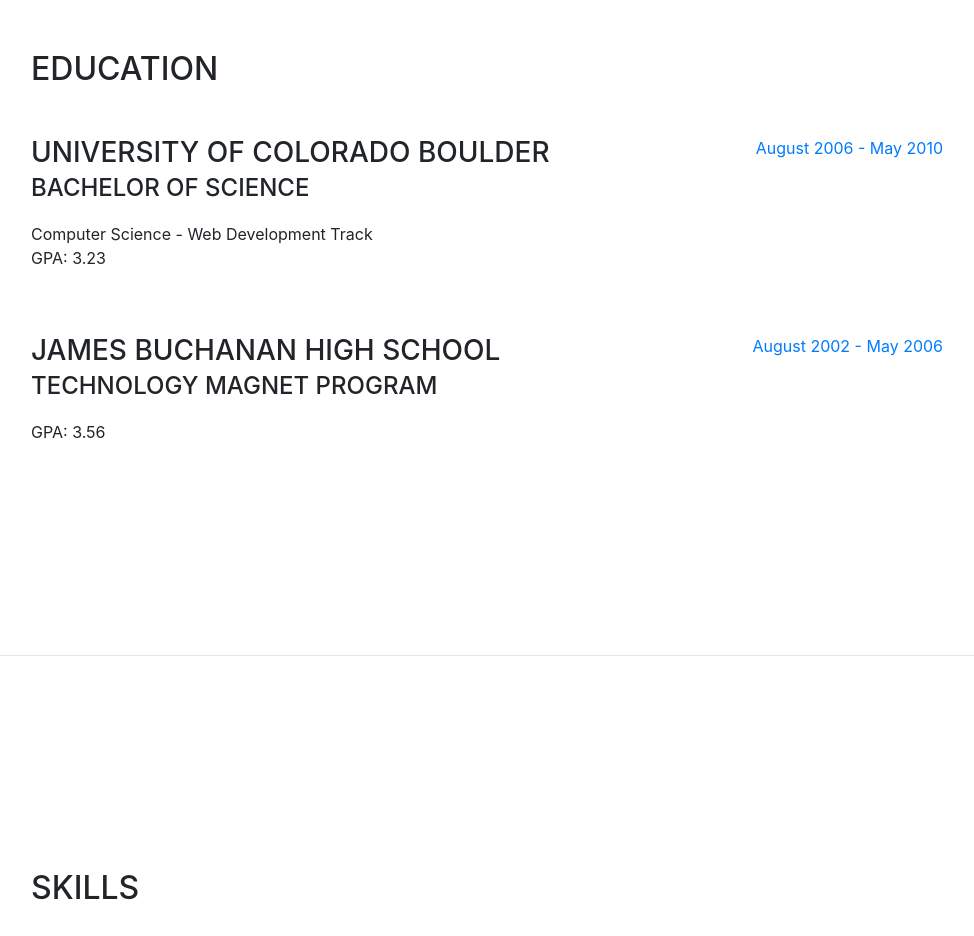
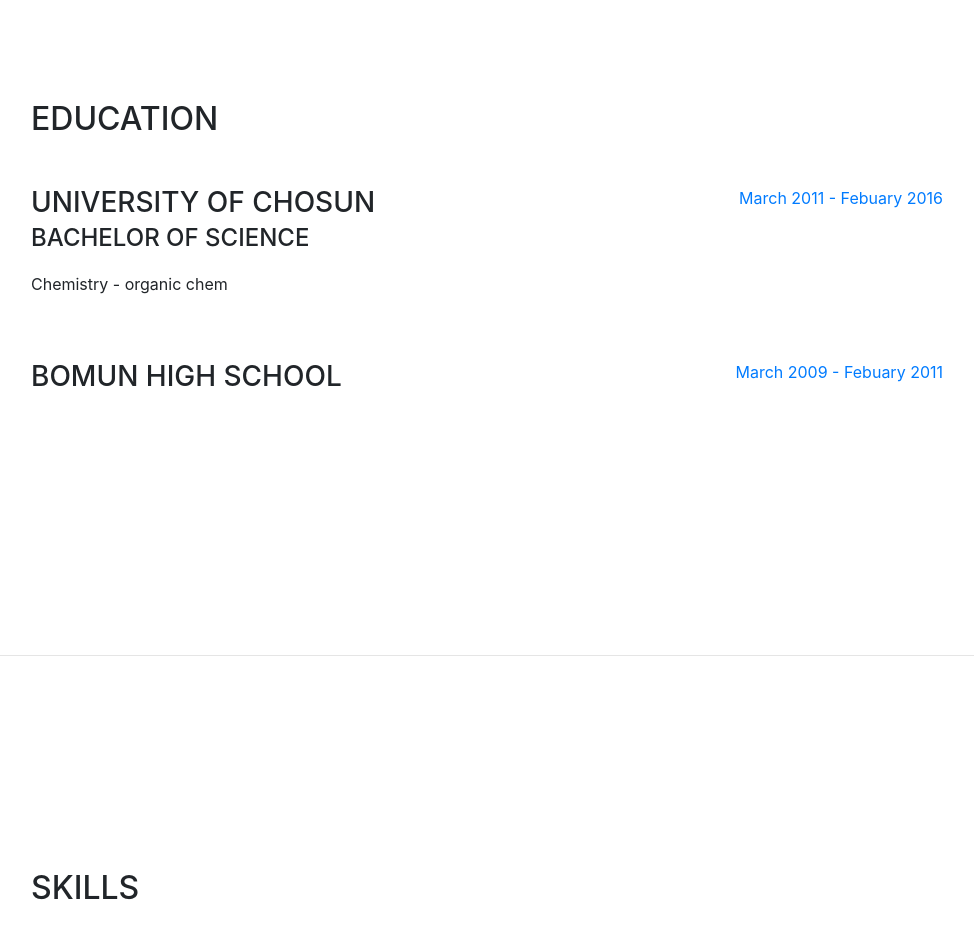
Before and after one commit to munzzzi/munzzzi.github.io, a website with bundled scripts: page index.html in a window 1280 px wide. Shown: the part 2040-2976 px from the top of the page, without its empty margins (289-1263 px from the left). Built offline with nearby package versions, Linux system fonts and the light colour scheme; a web font is replaced by a local one.

Commit message:
학교수정

```diff
--- a/index.html
+++ b/index.html
@@ -149,24 +149,24 @@
 
           <div class="resume-item d-flex flex-column flex-md-row mb-5">
             <div class="resume-content mr-auto">
-              <h3 class="mb-0">University of Colorado Boulder</h3>
+              <h3 class="mb-0">University of chosun</h3>
               <div class="subheading mb-3">Bachelor of Science</div>
-              <div>Computer Science - Web Development Track</div>
-              <p>GPA: 3.23</p>
+              <div>Chemistry - organic chem</div>
+              <p> </p>
             </div>
             <div class="resume-date text-md-right">
-              <span class="text-primary">August 2006 - May 2010</span>
+              <span class="text-primary">March 2011 - Febuary 2016</span>
             </div>
           </div>
 
           <div class="resume-item d-flex flex-column flex-md-row">
             <div class="resume-content mr-auto">
-              <h3 class="mb-0">James Buchanan High School</h3>
-              <div class="subheading mb-3">Technology Magnet Program</div>
-              <p>GPA: 3.56</p>
+              <h3 class="mb-0">Bomun High School</h3>
+              <div class="subheading mb-3"> </div>
+              <p></p>
             </div>
             <div class="resume-date text-md-right">
-              <span class="text-primary">August 2002 - May 2006</span>
+              <span class="text-primary">March 2009 - Febuary 2011</span>
             </div>
           </div>
 
```
